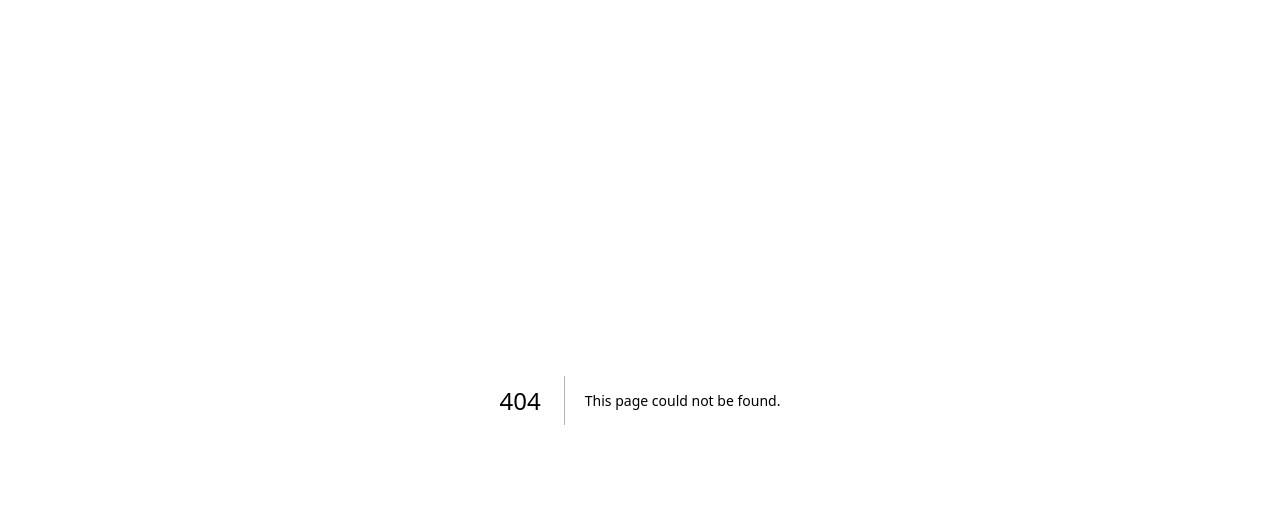
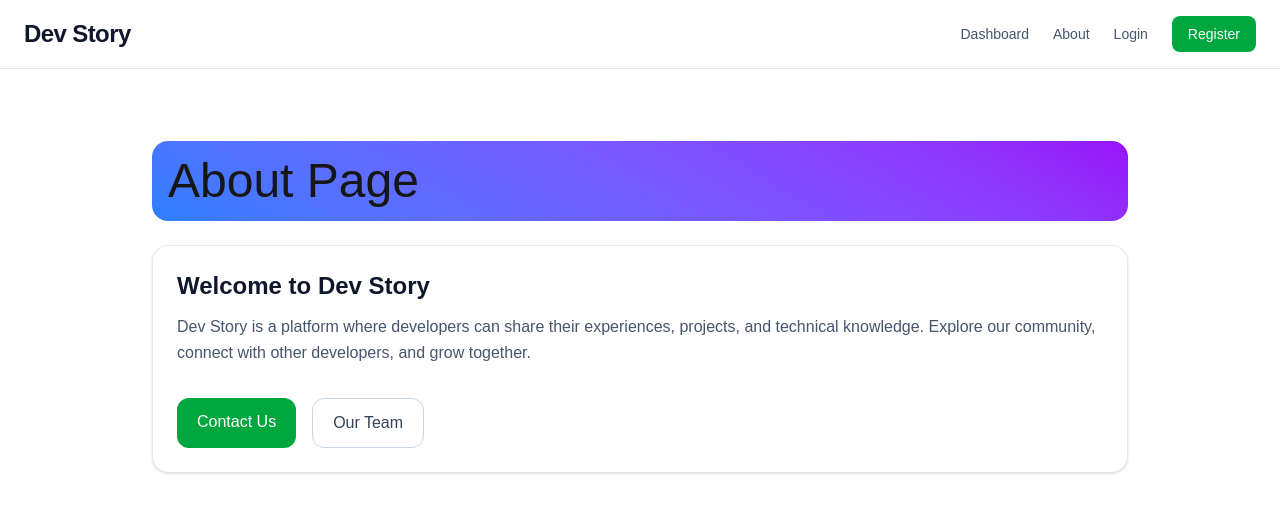
Before and after one commit to md-shamuel/Learning-Next-js, a Next.js app: page /about in a window 1280 px wide. Before the commit this address had no page. Shown: the top 512 px of the page. Built offline with nearby package versions, Linux system fonts and the light colour scheme.

Commit message:
Linking and Navigation with Link and router

```diff
--- /dev/null
+++ b/src/app/about/contact/page.jsx
@@ -0,0 +1,12 @@
+import Title from '@/components/Title';
+import React from 'react';
+
+const Contact = () => {
+    return (
+        <div>
+            <Title>Contact page</Title>
+        </div>
+    );
+};
+
+export default Contact;
--- /dev/null
+++ b/src/app/about/page.jsx
@@ -0,0 +1,40 @@
+import Link from "next/link";
+import Title from "@/components/Title";
+
+const About = () => {
+  return (
+    <div className="mx-auto max-w-5xl px-6 py-10">
+      <Title>About Page</Title>
+
+      <div className="mt-6 rounded-2xl border border-slate-200 bg-white p-6 shadow-sm">
+        <h2 className="mb-3 text-2xl font-semibold text-slate-900">
+          Welcome to Dev Story
+        </h2>
+
+        <p className="text-slate-600 leading-relaxed">
+          Dev Story is a platform where developers can share their experiences,
+          projects, and technical knowledge. Explore our community, connect with
+          other developers, and grow together.
+        </p>
+
+        <nav className="mt-8 flex flex-wrap gap-4">
+          <Link
+            href="/contact"
+            className="rounded-xl bg-green-600 px-5 py-3 font-medium text-white transition hover:bg-green-700"
+          >
+            Contact Us
+          </Link>
+
+          <Link
+            href="/teams"
+            className="rounded-xl border border-slate-300 px-5 py-3 font-medium text-slate-700 transition hover:bg-slate-100"
+          >
+            Our Team
+          </Link>
+        </nav>
+      </div>
+    </div>
+  );
+};
+
+export default About;
--- /dev/null
+++ b/src/app/about/team/page.jsx
@@ -0,0 +1,12 @@
+import Title from '@/components/Title';
+import React from 'react';
+
+const Team = () => {
+    return (
+        <div>
+            <Title>Welcome to team</Title>
+        </div>
+    );
+};
+
+export default Team;
--- /dev/null
+++ b/src/app/dashboard/page.jsx
@@ -0,0 +1,14 @@
+const Dashboard = () => {
+  return (
+    <div className="flex min-h-[70vh] flex-col items-center justify-center gap-3 text-center">
+      <h2 className="text-4xl font-bold tracking-tight text-slate-900">
+        Welcome to your Dashboard
+      </h2>
+      <p className="max-w-md text-slate-600">
+        You&apos;re in. This is where your Dev Story content will live.
+      </p>
+    </div>
+  );
+};
+
+export default Dashboard;
--- a/src/app/layout.js
+++ b/src/app/layout.jsx
@@ -1,5 +1,6 @@
 import { Geist, Geist_Mono } from "next/font/google";
 import "./globals.css";
+import Header from "@/components/Header";
 
 const geistSans = Geist({
   variable: "--font-geist-sans",
@@ -12,17 +13,19 @@ const geistMono = Geist_Mono({
 });
 
 export const metadata = {
-  title: "Create Next App",
-  description: "Generated by create next app",
+  title: "Dev Story",
+  description: "",
 };
 
 export default function RootLayout({ children }) {
   return (
     <html
       lang="en"
-      className={`${geistSans.variable} ${geistMono.variable} h-full antialiased`}
-    >
-      <body className="min-h-full flex flex-col">{children}</body>
+      className={`${geistSans.variable} ${geistMono.variable} h-full antialiased`}>
+      <body className="min-h-full flex flex-col" suppressHydrationWarning>
+        <Header />
+        <main className="px-4 py-8"> {children}</main>
+      </body>
     </html>
   );
 }
--- /dev/null
+++ b/src/app/login/page.jsx
@@ -0,0 +1,13 @@
+import Title from '@/components/Title';
+import React from 'react';
+
+const Login = () => {
+    return (
+        <div>
+            <Title>Welcome to Login Page</Title>
+
+        </div>
+    );
+};
+
+export default Login;
--- a/src/app/page.js
+++ /dev/null
@@ -1,69 +0,0 @@
-import Image from "next/image";
-
-export default function Home() {
-  return (
-    <div className="flex flex-col flex-1 items-center justify-center bg-zinc-50 font-sans dark:bg-black">
-      <main className="flex flex-1 w-full max-w-3xl flex-col items-center justify-between py-32 px-16 bg-white dark:bg-black sm:items-start">
-        <Image
-          className="dark:invert h-5 w-[100px]"
-          src="/next.svg"
-          alt="Next.js logo"
-          width={100}
-          height={20}
-          priority
-        />
-        <div className="flex flex-col items-center gap-6 text-center sm:items-start sm:text-left">
-          <h1 className="max-w-xs text-3xl font-semibold leading-10 tracking-tight text-black dark:text-zinc-50">
-            To get started, edit the{" "}
-            <code className="rounded bg-black/[.06] px-1.5 py-0.5 font-mono text-[0.9em] dark:bg-white/[.08]">
-              page.js
-            </code>{" "}
-            file.
-          </h1>
-          <p className="max-w-md text-lg leading-8 text-zinc-600 dark:text-zinc-400">
-            Looking for a starting point or more instructions? Head over to{" "}
-            <a
-              href="https://vercel.com/templates?framework=next.js&utm_source=create-next-app&utm_medium=appdir-template-tw&utm_campaign=create-next-app"
-              className="font-medium text-zinc-950 dark:text-zinc-50"
-            >
-              Templates
-            </a>{" "}
-            or the{" "}
-            <a
-              href="https://nextjs.org/learn?utm_source=create-next-app&utm_medium=appdir-template-tw&utm_campaign=create-next-app"
-              className="font-medium text-zinc-950 dark:text-zinc-50"
-            >
-              Learning
-            </a>{" "}
-            center.
-          </p>
-        </div>
-        <div className="flex flex-col gap-4 text-base font-medium sm:flex-row">
-          <a
-            className="flex h-12 w-full items-center justify-center gap-2 rounded-full bg-foreground px-5 text-background transition-colors hover:bg-[#383838] dark:hover:bg-[#ccc] md:w-[158px]"
-            href="https://vercel.com/new?utm_source=create-next-app&utm_medium=appdir-template-tw&utm_campaign=create-next-app"
-            target="_blank"
-            rel="noopener noreferrer"
-          >
-            <Image
-              className="dark:invert h-[14px] w-4"
-              src="/vercel.svg"
-              alt="Vercel logomark"
-              width={16}
-              height={14}
-            />
-            Deploy Now
-          </a>
-          <a
-            className="flex h-12 w-full items-center justify-center rounded-full border border-solid border-black/[.08] px-5 transition-colors hover:border-transparent hover:bg-black/[.04] dark:border-white/[.145] dark:hover:bg-[#1a1a1a] md:w-[158px]"
-            href="https://nextjs.org/docs?utm_source=create-next-app&utm_medium=appdir-template-tw&utm_campaign=create-next-app"
-            target="_blank"
-            rel="noopener noreferrer"
-          >
-            Documentation
-          </a>
-        </div>
-      </main>
-    </div>
-  );
-}
--- /dev/null
+++ b/src/app/page.jsx
@@ -0,0 +1,31 @@
+"use client";
+import { useRouter } from "next/navigation";
+
+export default function Home() {
+  const router = useRouter();
+  const handleJoin = () => {
+    const pass = prompt("Enter Password to join");
+    if (pass === "12345") {
+      router.push("/dashboard");
+    }else{
+      alert("Wrong Password")
+    }
+  };
+  return (
+    <div className="flex min-h-[70vh] flex-col items-center justify-center gap-6 text-center">
+      <h2 className="text-4xl font-bold tracking-tight text-slate-900">
+        Welcome to Dev Story!
+      </h2>
+      <p className="max-w-md text-slate-600">
+        Join the community to access your dashboard and start sharing your
+        story.
+      </p>
+      <button
+        onClick={handleJoin}
+        className="rounded-lg bg-green-600 px-6 py-3 text-sm font-medium text-white transition hover:bg-green-700"
+      >
+        Join Dev Story
+      </button>
+    </div>
+  );
+}
--- /dev/null
+++ b/src/app/register/page.jsx
@@ -0,0 +1,12 @@
+import Title from '@/components/Title';
+import React from 'react';
+
+const Register = () => {
+    return (
+        <div>
+            <Title>Register page </Title>
+        </div>
+    );
+};
+
+export default Register;
--- /dev/null
+++ b/src/components/Header.jsx
@@ -0,0 +1,50 @@
+import Link from "next/link";
+
+const Header = () => {
+  return (
+    <header className="sticky top-0 z-50 border-b border-slate-200 bg-white/80 backdrop-blur">
+      <div className="mx-auto flex max-w-7xl items-center justify-between px-6 py-4">
+        {/* Logo */}
+        <Link
+          href="/"
+          className="text-2xl font-bold tracking-tight text-slate-900"
+        >
+          Dev Story
+        </Link>
+
+        {/* Navigation */}
+        <nav className="flex items-center gap-6">
+          <Link
+            href="/dashboard"
+            className="text-sm font-medium text-slate-600 transition hover:text-slate-900"
+          >
+            Dashboard
+          </Link>
+
+          <Link
+            href="/about"
+            className="text-sm font-medium text-slate-600 transition hover:text-slate-900"
+          >
+            About
+          </Link>
+
+          <Link
+            href="/login"
+            className="text-sm font-medium text-slate-600 transition hover:text-slate-900"
+          >
+            Login
+          </Link>
+
+          <Link
+            href="/register"
+            className="rounded-lg bg-green-600 px-4 py-2 text-sm font-medium text-white transition hover:bg-green-700"
+          >
+            Register
+          </Link>
+        </nav>
+      </div>
+    </header>
+  );
+};
+
+export default Header;
--- /dev/null
+++ b/src/components/Title.jsx
@@ -0,0 +1,11 @@
+import React, { Children } from "react";
+
+const Title = ({ children }) => {
+  return (
+    <div className="p-4   text-5xl bg-linear-[30deg] from-blue-500 to-purple-600 rounded-2xl">
+      {children}
+    </div>
+  );
+};
+
+export default Title;
```
